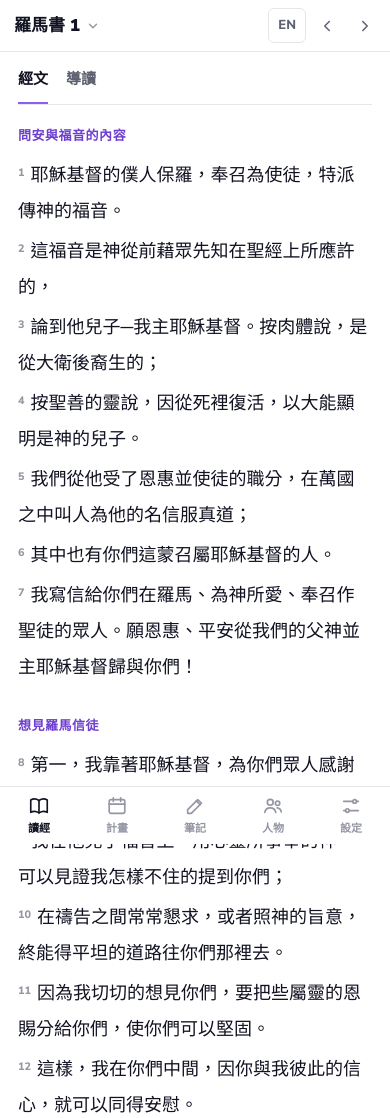
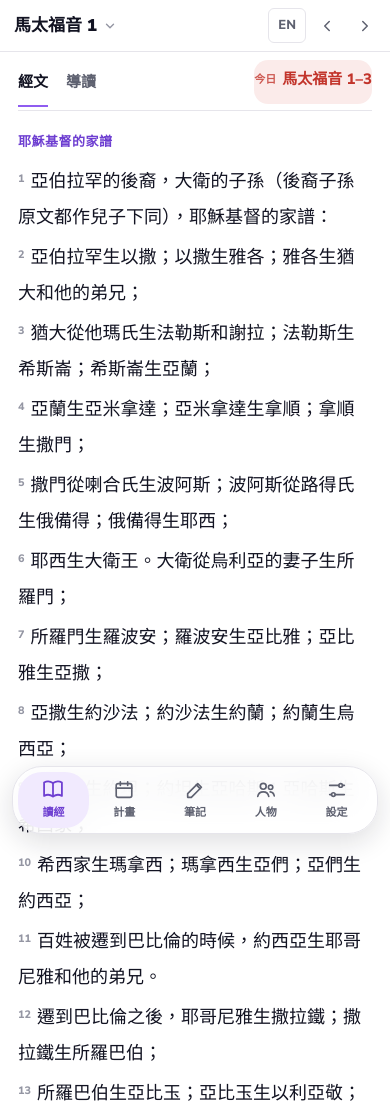
Before and after one commit to s1teeey/bible-reader, a plain HTML site: page index.html in a window 390 px wide. Shown: the top 1118 px of the page. Drawn offline with Linux system fonts and the light colour scheme.

Commit message:
Today chip, open at today's reading, floating tab bar

```diff
--- a/app.css
+++ b/app.css
@@ -244,10 +244,16 @@ main{min-width:0;overflow:auto;position:relative}
   .psearch{position:sticky;top:0;z-index:5;background:var(--bg);margin:-20px -18px 0;padding:14px 18px 10px}
   .plist{position:sticky;top:62px;z-index:4;background:var(--bg)}
   input,textarea,select{font-size:16px}
-  .tabbar{display:flex;position:fixed;left:0;right:0;bottom:0;z-index:40;background:var(--bg);border-top:1px solid var(--line);padding-bottom:env(safe-area-inset-bottom)}
-  .tabbar button{flex:1;display:flex;flex-direction:column;align-items:center;gap:2px;padding:8px 0 6px;font-size:11px;font-weight:800;color:var(--faint)}
-  .tabbar button svg{width:22px;height:22px}
-  .tabbar button[aria-current]{color:var(--ink)}
+  .tabbar{display:flex;position:fixed;left:12px;right:12px;bottom:calc(10px + env(safe-area-inset-bottom));z-index:40;padding:5px;border-radius:30px;
+    background:color-mix(in srgb,var(--bg) 82%,transparent);-webkit-backdrop-filter:blur(18px) saturate(1.6);backdrop-filter:blur(18px) saturate(1.6);
+    border:1px solid var(--line);box-shadow:0 8px 28px rgba(18,19,34,.14)}
+  .tabbar .pill{position:absolute;top:5px;bottom:5px;left:5px;width:calc((100% - 10px)/5);border-radius:24px;background:var(--accent-soft);
+    transform:translateX(calc(var(--i,0) * 100%));transition:transform .42s cubic-bezier(.34,1.45,.5,1)}
+  .tabbar button{flex:1;position:relative;display:flex;flex-direction:column;align-items:center;gap:2px;padding:7px 0 6px;font-size:11px;font-weight:800;color:var(--muted);transition:color .25s}
+  .tabbar button svg{width:22px;height:22px;transition:transform .35s cubic-bezier(.34,1.45,.5,1)}
+  .tabbar button[aria-current]{color:var(--accent-ink)}
+  .tabbar button[aria-current] svg{transform:translateY(-1px) scale(1.08)}
+  main{padding-bottom:calc(92px + env(safe-area-inset-bottom))}
   .people{grid-template-columns:1fr;gap:16px}
   .plist{display:flex;overflow-x:auto;gap:18px;border-bottom:1px solid var(--line);scrollbar-width:none;margin:0 -18px;padding:0 18px}
   .plist .pg{display:none}
@@ -272,3 +278,13 @@ main{min-width:0;overflow:auto;position:relative}
 .aidt{font-size:12px;color:var(--faint);margin-top:4px}
 .aidel{color:var(--faint);font-size:18px;line-height:1;padding:0 4px}
 .aidel:hover{color:var(--ink)}
+
+.today{display:inline-flex;align-items:center;gap:6px;font-size:13px;font-weight:800;padding:3px 10px;border-radius:14px;white-space:nowrap;align-self:center}
+.today span{font-size:11px;opacity:.8}
+.today.todo{color:#C2342B;background:rgba(214,58,48,.10)}
+.today.ok{color:#17824E;background:rgba(30,160,95,.12)}
+:root[data-theme="dark"] .today.todo{color:#F2847C}:root[data-theme="dark"] .today.ok{color:#5FD69A}
+@media (prefers-color-scheme:dark){:root:not([data-theme="light"]) .today.todo{color:#F2847C}:root:not([data-theme="light"]) .today.ok{color:#5FD69A}}
+.mseg{align-items:center}.mseg .sp{flex:1}.mseg .today{margin-bottom:6px}
+@media (prefers-reduced-motion:reduce){.tabbar .pill,.tabbar button svg{transition:none}}
+.mseg .today{max-width:62%;overflow:hidden;text-overflow:ellipsis}
--- a/app.js
+++ b/app.js
@@ -66,7 +66,9 @@ function parseRange(r){const [a,b]=String(r).split(/[-–]/).map(Number);return
 function dayIndex(){const s=new Date(store.plan.start.v+"T00:00:00");const d=Math.floor((new Date(todayStr()+"T00:00:00")-s)/864e5);return Math.max(0,Math.min(DAYS-1,d))}
 const dayDone=d=>PLAN[d].every(([b,c])=>isRead(b,c));
 const chRef=([b,c])=>`${BOOKS[b][0]} ${c}`;
-function dayLabel(d){const p=PLAN[d];const f=p[0],l=p[p.length-1];return f[0]==l[0]?`${BOOKS[f[0]][0]} ${f[1]}–${l[1]}`.replace(/ (\d+)–\1$/," $1"):p.map(chRef).join("、")}
+function todayChip(){const d=dayIndex(),ok=dayDone(d),f=PLAN[d].find(([b,c])=>!isRead(b,c))||PLAN[d][0];
+ return `<button class="today ${ok?"ok":"todo"}" data-go="${f[0]}.${f[1]}"><span>今日</span>${dayLabel(d)}${ok?" ✓":""}</button>`}
+function dayLabel(d){const g=[];PLAN[d].forEach(([b,c])=>{const x=g[g.length-1];if(x&&x.b==b)x.z=c;else g.push({b,a:c,z:c})});return g.map(x=>`${BOOKS[x.b][0]} ${x.a}${x.z!=x.a?"–"+x.z:""}`).join("、")}
 function dayDate(d){const s=new Date(store.plan.start.v+"T00:00:00");s.setDate(s.getDate()+d);return `${s.getMonth()+1}/${s.getDate()}（${"日一二三四五六"[s.getDay()]}）`}
 
 /* ---------- theme ---------- */
@@ -79,7 +81,8 @@ function applyPrefs(){
 let sel=null,markRe=null,mseg="text",curText=null,curGuide=null;
 function shell(){
  $("#nav").innerHTML=VIEWS.map(([k,t])=>`<button data-v="${k}" ${pref.view==k?'aria-current="page"':""}>${t}</button>`).join("");
- $("#tabbar").innerHTML=VIEWS.map(([k,t,ic])=>`<button data-v="${k}" ${pref.view==k?'aria-current="page"':""}>${ic}${t}</button>`).join("");
+ const tb=$("#tabbar");if(!tb.firstChild)tb.innerHTML=`<i class="pill"></i>`+VIEWS.map(([k,t,ic])=>`<button data-v="${k}">${ic}<span>${t}</span></button>`).join("");
+ const vi=VIEWS.findIndex(v=>v[0]==pref.view);tb.style.setProperty("--i",vi);tb.querySelectorAll("button").forEach((x,i)=>i==vi?x.setAttribute("aria-current","page"):x.removeAttribute("aria-current"));
  renderRail();
 }
 function renderRail(){
@@ -121,10 +124,10 @@ async function renderRead(){
  const prev=ALL.findIndex(([x,y])=>x==b&&y==c);
  const P=ALL[prev-1],N=ALL[prev+1];
  $("main").innerHTML=`<div class="reader">
-  <div class="rhead"><div class="chead"><h1>${BOOKS[b][0]} ${c}</h1><span class="sp"></span>
+  <div class="rhead"><div class="chead"><h1>${BOOKS[b][0]} ${c}</h1>${todayChip()}<span class="sp"></span>
    <button class="toggle ${pref.en?"on":""}" data-act="en">EN</button>
    <button class="iconbtn" data-act="prev" ${P?"":"disabled"}>${I.l}</button><button class="iconbtn" data-act="next" ${N?"":"disabled"}>${I.r}</button></div>
-  <div class="mseg"><button class="${mseg=="text"?"on":""}" data-seg="text">經文</button><button class="${mseg=="guide"?"on":""}" data-seg="guide">導讀</button></div></div>
+  <div class="mseg"><button class="${mseg=="text"?"on":""}" data-seg="text">經文</button><button class="${mseg=="guide"?"on":""}" data-seg="guide">導讀</button><span class="sp"></span>${todayChip()}</div></div>
   ${mseg=="guide"&&!wide()?`<div class="guide">${guideHTML()}</div>`:`<div class="text">${verses}</div>`}
   <div class="pager"><button data-act="prev" ${P?"":"hidden"}>← ${P?chRef(P):""}</button>
    <button data-act="next" class="${N?"":"done"}">${isRead(b,c)?"":"讀完，"}${N?chRef(N)+" →":"完成"}</button></div>
@@ -395,5 +398,6 @@ document.addEventListener("touchend",e=>{if(tx==null)return;const dx=e.changedTo
  if(Math.abs(dx)<60||Math.abs(dx)<Math.abs(dy)*1.5)return;const n=dx<0?"guide":"text";if(n===mseg)return;mseg=n;renderRead().then(()=>window.scrollTo(0,0))},{passive:true});
 let lastWide=wide();addEventListener("resize",()=>{if(wide()!==lastWide){lastWide=wide();applyPrefs();render()}});
 
+(()=>{const d=dayIndex();if(dayDone(d))return;const f=PLAN[d].find(([b,c])=>!isRead(b,c));if(f){pref.b=f[0];pref.c=f[1];pref.view="read";savePref()}})();
 applyPrefs();render();sync();
 if("serviceWorker" in navigator&&location.protocol.startsWith("http"))navigator.serviceWorker.register("sw.js");
--- a/index.html
+++ b/index.html
@@ -12,7 +12,7 @@
 <link rel="manifest" href="manifest.webmanifest">
 <link rel="icon" href="icons/icon-192.png">
 <link rel="apple-touch-icon" href="icons/icon-180.png">
-<link rel="stylesheet" href="app.css?v=5">
+<link rel="stylesheet" href="app.css?v=7">
 </head>
 <body>
 <div class="mtop" id="mtop"><button class="pick" id="mpick" data-act="pick"></button>
@@ -33,7 +33,7 @@
 <nav class="tabbar" id="tabbar"></nav>
 <div class="sheet-bg" id="sheetbg" hidden></div>
 <div class="sheet" id="sheet" hidden></div>
-<script src="data/people.js?v=5"></script>
-<script src="app.js?v=5"></script>
+<script src="data/people.js?v=7"></script>
+<script src="app.js?v=7"></script>
 </body>
 </html>
--- a/sw.js
+++ b/sw.js
@@ -1,5 +1,5 @@
-const V="br-v5";
-const SHELL=["./","index.html","app.css?v=5","app.js?v=5","data/people.js?v=5","manifest.webmanifest","icons/icon-192.png"];
+const V="br-v7";
+const SHELL=["./","index.html","app.css?v=7","app.js?v=7","data/people.js?v=7","manifest.webmanifest","icons/icon-192.png"];
 self.addEventListener("install",e=>{e.waitUntil(caches.open(V).then(c=>c.addAll(SHELL)));self.skipWaiting()});
 self.addEventListener("activate",e=>{e.waitUntil(caches.keys().then(ks=>Promise.all(ks.filter(k=>k!==V).map(k=>caches.delete(k)))).then(()=>self.clients.claim()))});
 self.addEventListener("fetch",e=>{
```
